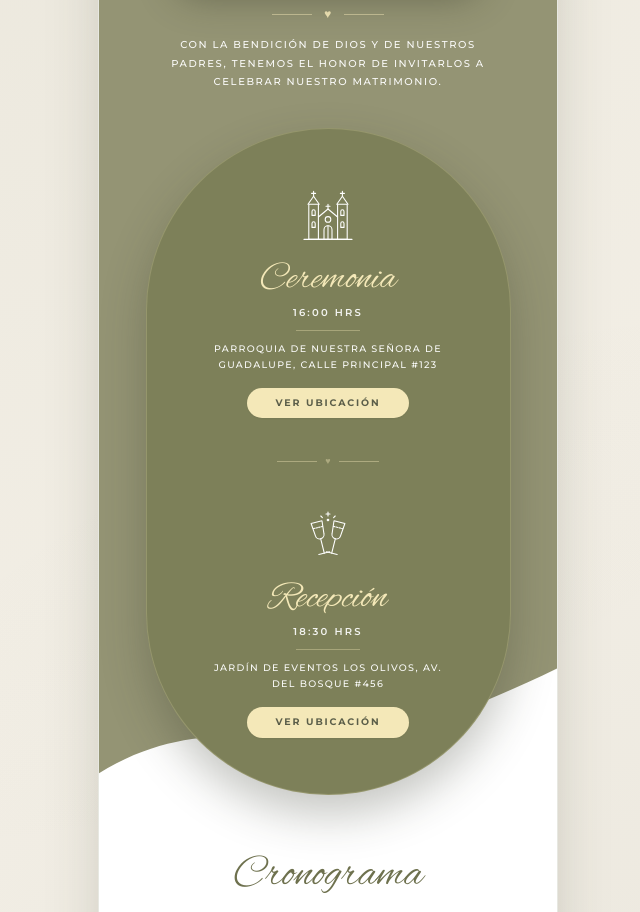
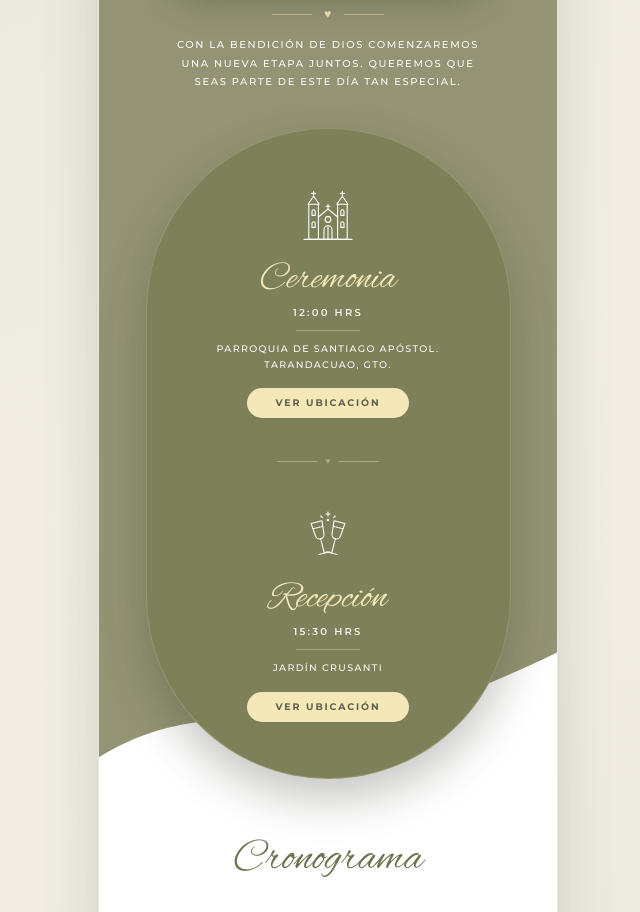
Before and after one commit to zenbee94/ana-julio, a plain HTML site: page index.html in a window 1280 px wide. Shown: the part 1111-2023 px from the top of the page, without its empty margins (312-952 px from the left). Drawn offline with nearby package versions, Linux system fonts and the light colour scheme.

```diff
--- a/index.html
+++ b/index.html
@@ -792,18 +792,18 @@
             ],
 
             // 5. Mensaje de Invitación
-            invitationMessage: "CON LA BENDICIÓN DE DIOS Y DE NUESTROS PADRES, TENEMOS EL HONOR DE INVITARLOS A CELEBRAR NUESTRO MATRIMONIO.",
+            invitationMessage: "CON LA BENDICIÓN DE DIOS COMENZAREMOS UNA NUEVA ETAPA JUNTOS. QUEREMOS QUE SEAS PARTE DE ESTE DÍA TAN ESPECIAL.",
 
             // 6. Ceremonia y Recepción
             ceremony: {
-                time: "16:00 HRS",
-                venueAndAddress: "PARROQUIA DE NUESTRA SEÑORA DE GUADALUPE, CALLE PRINCIPAL #123",
-                googleMapsUrl: "https://www.google.com/maps/search/?api=1&query=Parroquia+de+Nuestra+Senora+de+Guadalupe"
+                time: "12:00 HRS",
+                venueAndAddress: "PARROQUIA DE SANTIAGO APÓSTOL. TARANDACUAO, GTO.",
+                googleMapsUrl: "https://maps.app.goo.gl/71G99iqHAGXScjTV9"
             },
             reception: {
-                time: "18:30 HRS",
-                venueAndAddress: "JARDÍN DE EVENTOS LOS OLIVOS, AV. DEL BOSQUE #456",
-                googleMapsUrl: "https://www.google.com/maps/search/?api=1&query=Jardin+de+Eventos+Los+Olivos"
+                time: "15:30 HRS",
+                venueAndAddress: "JARDÍN CRUSANTI",
+                googleMapsUrl: "https://maps.app.goo.gl/VyRoFLKBZRb3oA3bA"
             },
 
             // 7. Cronograma (8 actividades con iconos lineales minimalistas exactos)
@@ -819,9 +819,9 @@
             ],
 
             // 8. Álbum Digital & Código QR
-            footerPhrase: "ACOMPÁÑANOS A CELEBRAR EL INICIO DE NUESTRA HISTORIA",
+            footerPhrase: "CON CARIÑO, LOS ESPERAMOS",
             albumInstructions: "ESCANEA EL CÓDIGO QR O HAZ CLIC EN EL BOTÓN PARA COMPARTIR TUS FOTOS Y VIDEOS DE NUESTRA BODA.",
-            albumUrl: "https://photos.google.com"
+            albumUrl: "https://weddingqr.app/e/gallery-abnm1"
         };
 
         /**
```
